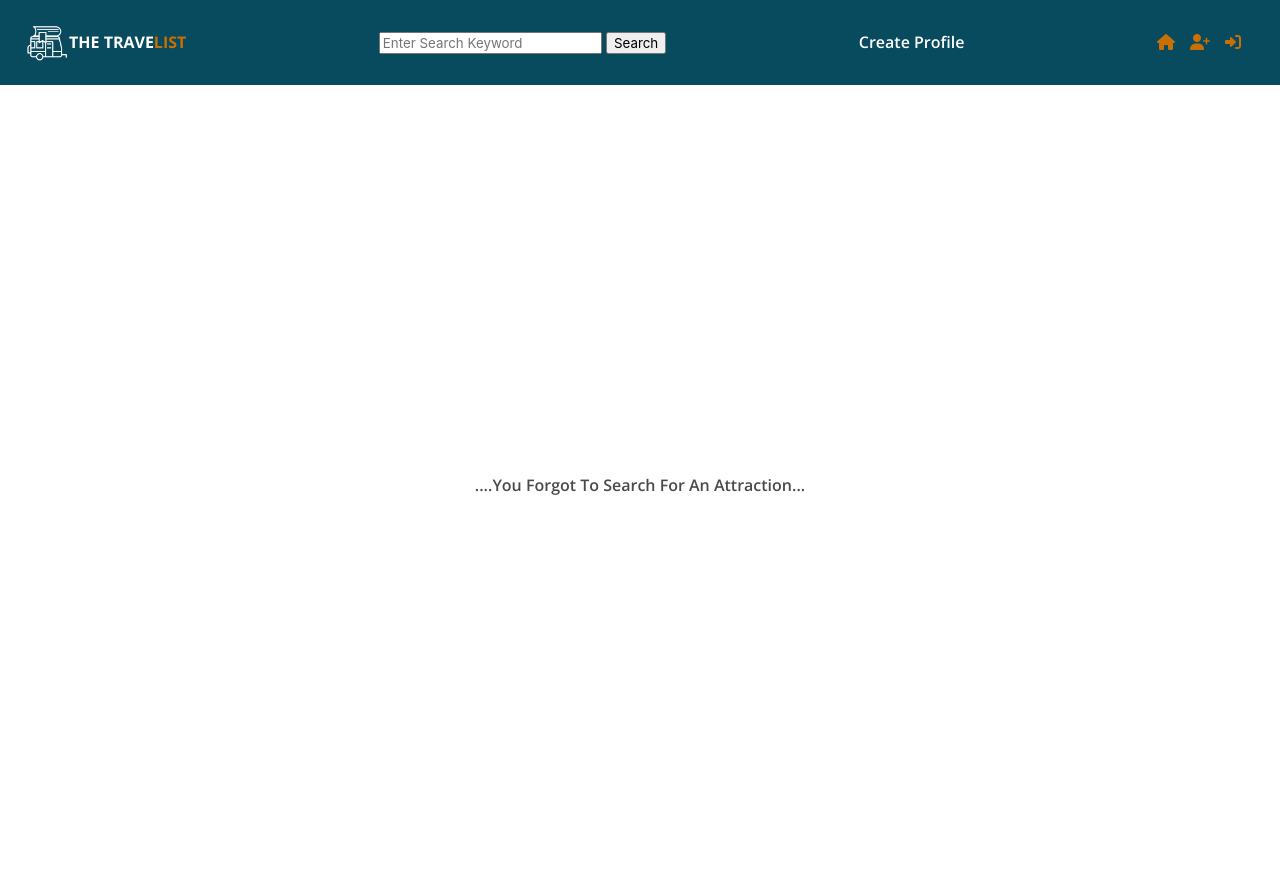
After one commit to Team-TravelApp/Travel-app, a Django app: template templates/travel/search.html in a window 1280 px wide. The commit adds this page. Run offline with Django 3.2, Linux system fonts and the light colour scheme; the template is opened without the code that fills it, so the values that code supplies are empty.

Commit message:
searching successful

```diff
--- a/config/urls.py
+++ b/config/urls.py
@@ -44,6 +44,7 @@ urlpatterns = [
     path('profile/<int:pk>/followers', views.ListFollowers, name='followers-list'),
     path('profile/<int:pk>/edit', views.profile_edit, name='profileedit'),
     path('profile/<int:pk>/delete', views.profile_delete, name='profiledelete'),
+    path('search', views.search, name='search'),
 
 
 
--- a/templates/base.html
+++ b/templates/base.html
@@ -24,7 +24,14 @@
                         style="color: #C67006">LIST</span></p>
             </div>
 
-            <a href="{% url 'profile_create' %}">Sign Up</a>
+
+
+            <form method='GET' action='{% url "search" %}'>
+                <input type='text' name='q' placeholder="Enter Search Keyword" value='{{ request.GET.q }}' id='intry'>
+                <input type='submit' value='Search' class='button_1' id='sub1'>
+            </form>
+
+            <a href="{% url 'profile_create' %}">Create Profile</a>
 
             {% if user.is_authenticated %}
 
--- a/templates/travel/index.html
+++ b/templates/travel/index.html
@@ -12,6 +12,7 @@
     <figure class="image is-128x128">
         <img src="https://bulma.io/images/placeholders/128x128.png">
     </figure>
+
     <div>
         <h5 class="is-size-5 has-text-weight-bold" style="color: #084A5E">{{ attraction.title }}</h5>
 
@@ -48,6 +49,9 @@
         <button>
             <a href="{% url 'attraction_details' attraction.pk %}">See More</a>
         </button>
+
+
+
     </div>
 </div>
 {% endfor %}
--- a/templates/travel/profile_detail.html
+++ b/templates/travel/profile_detail.html
@@ -14,6 +14,7 @@
 
     <p> {{ profile.profile_pic }}</p>
     <h1>{{ profile.user }}</h1>
+    </br>
     <p> Bio: {{ profile.bio }} </p>
     <p> Home Country: {{ profile.home_country }} </p>
     <p> Gender: {{ profile.gender }} </p>
--- /dev/null
+++ b/templates/travel/search.html
@@ -0,0 +1,80 @@
+{% extends 'base.html' %}
+
+{% block content %}
+    <center>
+
+    {% if search %}
+
+        <h1> Search Results: </h1>
+
+        {% for attraction in search %}
+
+       <div class="is-flex is-flex-direction-column is-align-items-center">
+    <h1 class="is-size-3">{{ attraction.title }}</h1>
+
+    <!-- attraction image -->
+    <img class="landscape-img mt-2 mb-4"
+        src="https://images.unsplash.com/photo-1506744038136-46273834b3fb?ixlib=rb-4.0.3&ixid=MnwxMjA3fDB8MHxwaG90by1wYWdlfHx8fGVufDB8fHx8&auto=format&fit=crop&w=2940&q=80">
+
+    {{ attraction_owner }}
+    {{ edit_enabled }}
+    <!-- attraction content -->
+    <div class="box mb-6">
+        <div class="is-flex is-justify-content-space-between mb-6">
+            <div>
+                <span class="is-flex">
+                    <i class="fa-solid fa-globe"></i>
+                    <p>
+                        <strong>Country</strong>
+                        {{ attraction.country }}
+                    </p>
+                </span>
+                <span class="is-flex">
+                    <i class="fa-solid fa-earth-asia"></i>
+                    <p><strong>Continent</strong> {{ attraction.continent }}</p>
+                </span>
+
+                <span class="is-flex mt-2">
+                    {% for x in attraction.star_rating %}
+                    ★
+                    {% endfor %}
+                    / 5 Stars
+                </span>
+            </div>
+
+            <!-- edit/delete icons -->
+
+            <div>
+                {% if attraction.user == request.user and user.is_authenticated %}
+                <a href="{% url 'attractionedit' pk=attraction.pk %}"><i class="fa-solid fa-pen-to-square"></i></a>
+                <a href="{% url 'attractiondelete' pk=attraction.pk %}"><i class="fa-solid fa-trash"></i></a>
+                {% else %}
+                <p class="has-text-grey-light"><i class="fa-solid fa-pen-to-square"></i></p>
+                <p class="has-text-grey-light"><i class="fa-solid fa-trash"></i></p>
+                {% endif %}
+            </div>
+        </div>
+
+        <div class="mb-6">
+            <strong>
+                <p>Details</p>
+            </strong>
+            {% if attraction.details %}
+            <p> {{ attraction.description }}</p>
+            {% else %}
+            <p class="has-text-grey-light"> no details added.</p>
+            {% endif %}
+        </div>
+
+        {% endfor %}
+
+        {% else %}
+
+        <h1>....You Forgot To Search For An Attraction...</h1>
+
+    {% endif %}
+
+    </center>
+
+
+{% endblock %}
--- a/travel/admin.py
+++ b/travel/admin.py
@@ -9,6 +9,8 @@ class CustomUserAdmin(UserAdmin):
     model = CustomUser
     list_display = ["email", "username",]
 
+
+
 # Register your models here.
 admin.site.register(CustomUser, CustomUserAdmin)
 admin.site.register(Profile)
```
Also changed, not shown: travel/views.py (+20 -0 lines).
